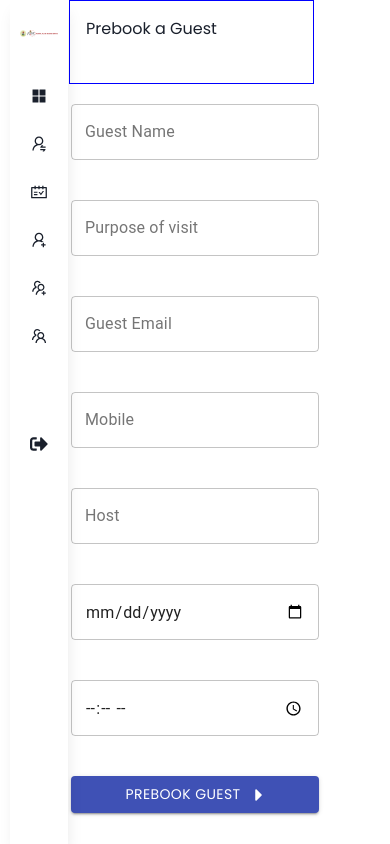
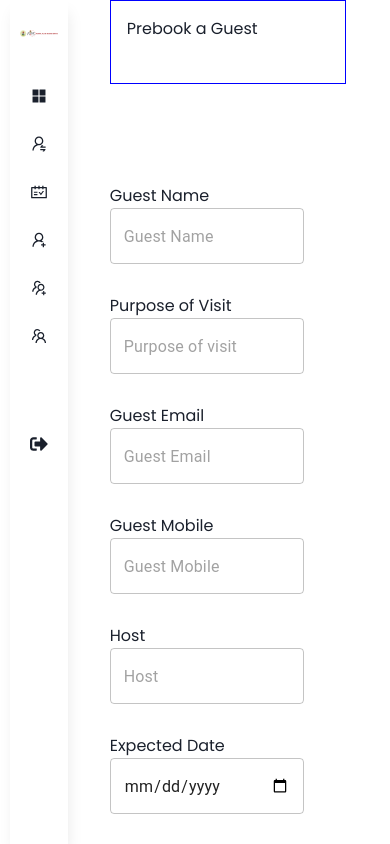
Before and after one commit to Lotusbetaanalytics/firs, a React (Create React App) app: page /admin/prebook in a window 390 px wide. Built offline with nearby package versions, Linux system fonts and the light colour scheme.

Commit message:
adding prebook screen styles

```diff
--- a/src/components/DashboardCard/dashboardcard.css
+++ b/src/components/DashboardCard/dashboardcard.css
@@ -13,15 +13,6 @@
 
 @media screen and (max-width: 768px) {
   .dashboard_card_container {
-    display: flex;
-    align-items: center;
-    /* justify-content: center; */
     width: 65vw;
-    height: 20vh;
-    background: #fff;
-    box-shadow: 0px 10px 15px -3px rgba(0, 0, 0, 0.1);
-    border-radius: 5px;
-    padding: 15px;
-    grid-gap: 10px;
   }
 }
--- a/src/screen/prebook/prebook.css
+++ b/src/screen/prebook/prebook.css
@@ -10,7 +10,7 @@
 }
 
 .prebook__pagetitle {
-  margin-left: 100px;
+  margin: 0 auto;
   width: 80%;
   height: 10vh;
   border: 1px solid blue;
@@ -19,16 +19,21 @@
 .inputfields {
   display: grid;
   grid-template-columns: auto auto;
-  grid-gap: 40px;
+  grid-gap: 30px;
   padding: 20px;
-  width: 100%;
-  margin: 100px;
+  margin: 80px;
   width: 70vw;
 }
 
 .date__time {
   display: flex;
   flex-direction: column;
+  height: 80px;
+}
+.date__time button {
+  margin-top: 22px;
+  padding-top: 17px;
+  padding-bottom: 17px;
 }
 
 @media screen and (max-width: 768px) {
@@ -57,3 +62,21 @@
     margin: 0 auto;
   }
 }
+
+@media screen and (max-width: 900px) {
+  .inputfields {
+    display: grid;
+    grid-template-columns: auto;
+    grid-gap: 30px;
+    padding: 20px;
+    margin: 80px;
+    width: 60vw;
+  }
+
+  .prebook__pagetitle {
+    margin-left: 100px;
+    width: 60%;
+    height: 10vh;
+    border: 1px solid blue;
+  }
+}
--- a/src/screen/prebook/prebook.js
+++ b/src/screen/prebook/prebook.js
@@ -16,26 +16,56 @@ const Prebook = () => {
           <PageTitle heading="Prebook a Guest" />
         </div>
         <form className="inputfields" noValidate autoComplete="off">
+          <div className="date__time">
+            <label htmlFor="name">Guest Name</label>
             <TextField
-            id="outlined-basic"
-            label="Guest Name"
+              id="name"
+              // label="Guest Name"
+              placeholder="Guest Name"
+              variant="outlined"
+              type="text"
+            />
+          </div>
+          <div className="date__time">
+            <label htmlFor="visit">Purpose of Visit</label>
+            <TextField
+              id="visit"
+              placeholder="Purpose of visit"
+              variant="outlined"
+              type="text"
+            />
+          </div>
+          <div className="date__time">
+            <label htmlFor="email">Guest Email</label>
+            <TextField
+              id="email"
+              type="email"
+              placeholder="Guest Email"
               variant="outlined"
             />
+          </div>
+          <div className="date__time">
+            <label htmlFor="host">Guest Mobile</label>
             <TextField
-            id="outlined-basic"
-            label="Purpose of visit"
+              id="mobile"
+              placeholder="Guest Mobile"
               variant="outlined"
             />
-          <TextField
-            id="outlined-basic"
-            type="email"
-            label="Guest Email"
-            variant="outlined"
-          />
-          <TextField id="outlined-basic" label="Mobile" variant="outlined" />
-          <TextField id="outlined-basic" label="Host" variant="outlined" />
-          <TextField type="date" variant="outlined" />
+          </div>
+          <div className="date__time">
+            <label htmlFor="host">Host</label>
+            <TextField id="host" placeholder="Host" variant="outlined" />
+          </div>
+          <div className="date__time">
+            <label htmlFor="date">Expected Date</label>
+            <TextField type="date" id="date" variant="outlined" />
+          </div>
+
+          <div className="date__time">
+            <label htmlFor="time">Expected Time</label>
             <TextField variant="outlined" id="time" type="time" />
+          </div>
+          <div className="date__time">
             <Button
               variant="contained"
               color="primary"
@@ -43,6 +73,7 @@ const Prebook = () => {
             >
               Prebook Guest
             </Button>
+          </div>
         </form>
       </div>
     </div>
```
Lines whose indentation alone changed are shown as unchanged.
